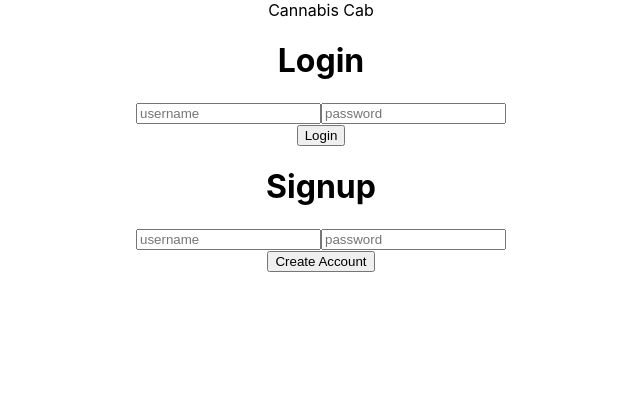
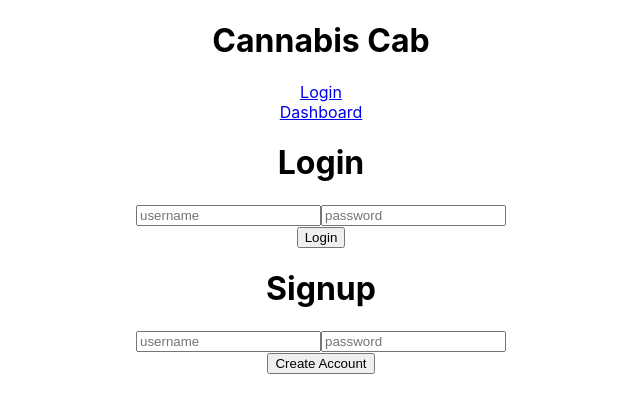
Before and after one commit to med-cab2/React-Front-End, a React (Create React App) app in the folder client/: page / in a window 1280 px wide. Shown: the top 412 px of the page, without its empty margins (319-959 px from the left). Built offline with nearby package versions, Linux system fonts and the light colour scheme.

Commit message:
basic routing setup

```diff
--- a/client/package.json
+++ b/client/package.json
@@ -6,9 +6,11 @@
     "@testing-library/jest-dom": "^4.2.4",
     "@testing-library/react": "^9.3.2",
     "@testing-library/user-event": "^7.1.2",
+    "axios": "^0.19.2",
     "react": "^16.12.0",
     "react-dom": "^16.12.0",
     "react-redux": "^7.2.0",
+    "react-router-dom": "^5.1.2",
     "react-scripts": "3.4.0",
     "redux": "^4.0.5"
   },
--- a/client/src/App.js
+++ b/client/src/App.js
@@ -1,17 +1,27 @@
 import React from "react";
+import { BrowserRouter as Router, Route, Link, Switch } from "react-router-dom";
+
 import "./App.css";
 
 //components
 import Login from "./components/login";
-import Signup from "./components/signup";
+import ProtectedRoute from "./components/ProtectedRoute";
 
 function App() {
   return (
-    <div className="App">
-      Cannabis Cab
-      <Login />
-      <Signup />
-    </div>
+    <Router>
+      <div className="App">
+        <h1>Cannabis Cab</h1>
+        <Link to="/login">Login</Link>
+        <br />
+        <Link to="/protected">Dashboard</Link>
+        <Switch>
+          <ProtectedRoute exact path="/protected" component={Login} />
+          <Route path="/login" />
+          <Route component={Login} />
+        </Switch>
+      </div>
+    </Router>
   );
 }
 
--- a/client/src/components/login.js
+++ b/client/src/components/login.js
@@ -1,4 +1,6 @@
 import React from "react";
+
+import Signup from "./signup";
 
 const Login = () => {
   return (
@@ -10,6 +12,7 @@ const Login = () => {
         <br />
         <button>Login</button>
       </form>
+      <Signup />
     </div>
   );
 };
```
Also changed, not shown: 1 other file (tests, documents, lock files or other folders).
